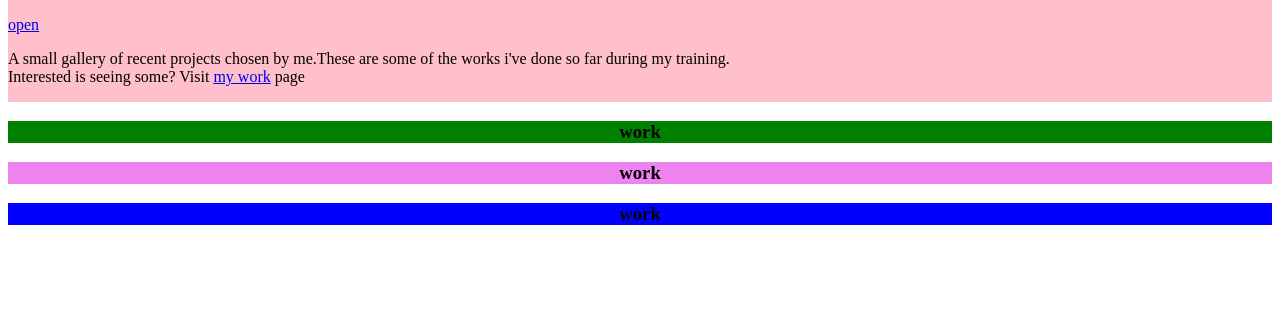
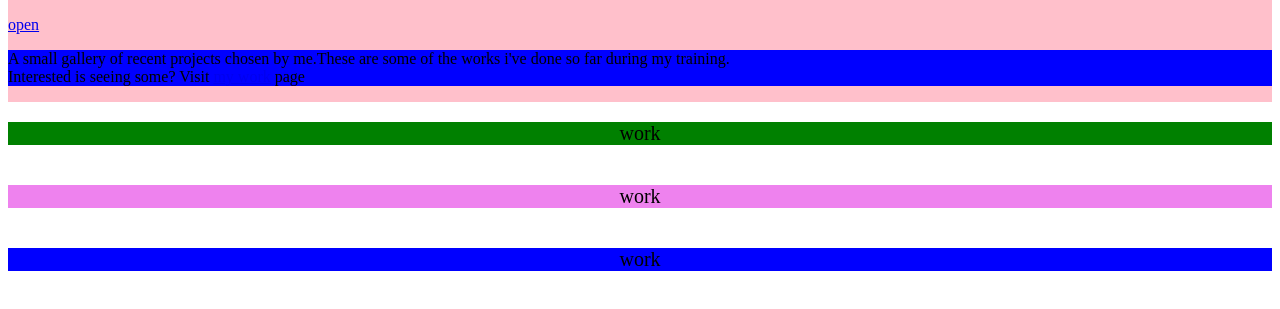
Before and after one commit to emembitxy/portfolio, a plain HTML site: page index.html in a window 1280 px wide. Shown: the part 471-780 px from the top of the page. Drawn offline with Linux system fonts and the light colour scheme.

Commit message:
start project

```diff
--- a/index.html
+++ b/index.html
@@ -25,12 +25,11 @@
 			<p class="portfolio">A small gallery of recent projects chosen by me.These are some of the works i've done so far during my training.<br>Interested is seeing some? Visit <a href="#mywork">my work</a> page</p>
 		</section>
 		<section class="work">
-			<div>
-				<h3>work</h3>
-				<h3>work</h3>
-				<h3>work</h3>
 
-			</div>
+				<p>work</p>
+				<p>work</p>
+				<p>work</p>
+
 		</section>
 	</main>
 	<footer>
--- a/main.css
+++ b/main.css
@@ -33,20 +33,24 @@ a:visited{
 	justify-text:center;
 	text-align:center;
 	display:flex;
-	height:100vh;
+	height:100%;
 	width:100%;
+	font-size:20px;
 
 }
-h3:first-child{
+p:first-child{
 	background-color:green;
 
 
+
+
 }
-h3:nth-child(2){
+p:nth-child(2){
 	background-color:violet;
 
 }
-h3:last-child{
+p:last-child{
 	background-color:blue;
 
+
 }
```
